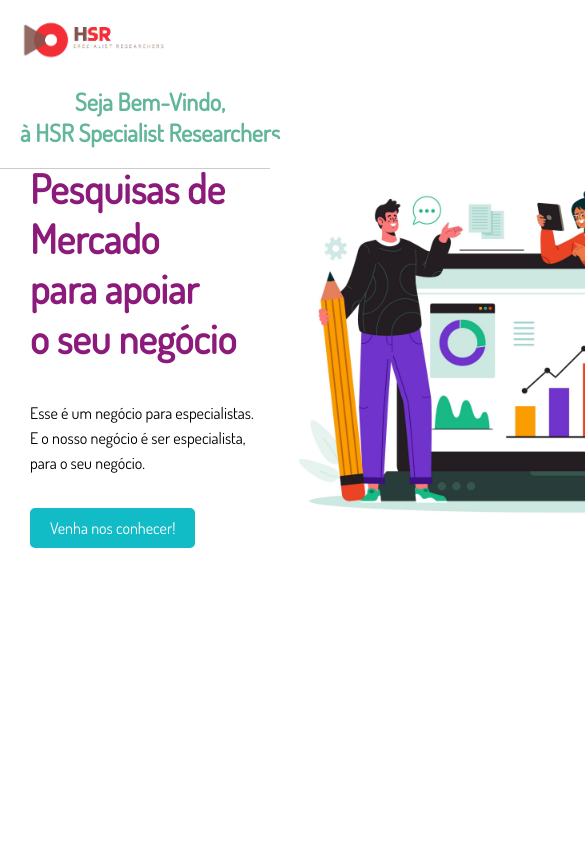
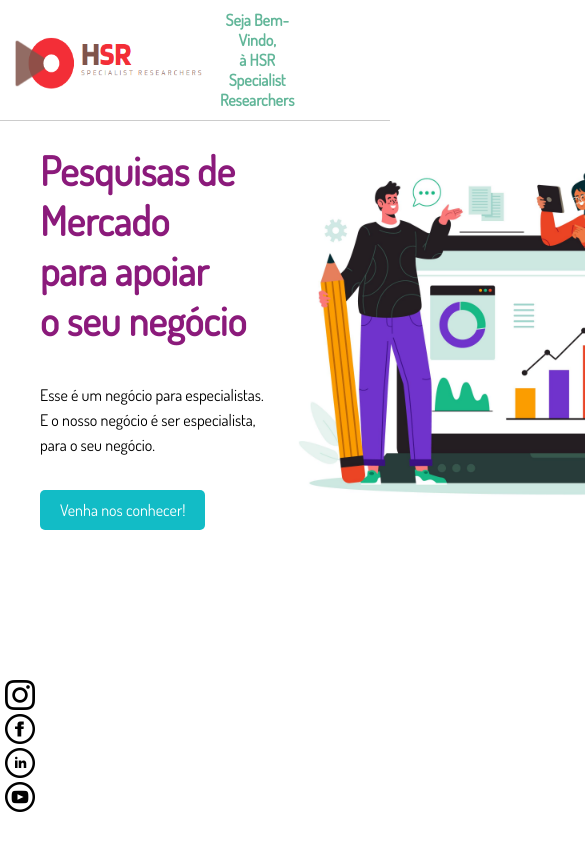
Before and after one commit to patriciamarpaulino/Teste-HSR, a plain HTML site: page index.html in a window 390 px wide. Shown: the top 844 px of the page, 585 px wide, since content can reach past the window. Drawn offline with Linux system fonts and the light colour scheme.

Commit message:
alteracao responsividade

```diff
--- a/index.html
+++ b/index.html
@@ -23,13 +23,15 @@
 
 <div class="content">
     <div class="image-container">
-        <img src="./img/image.jpg" alt="Imagem de Introdução">
+        <img src="./img/image.jpg" alt="Imagem de Introdução" class="responsive-image">
     </div>
     <div class="intro-text">
     <h2 class="subtitle">Pesquisas de Mercado <br>para apoiar<br> o seu negócio</h2>
     <p class="paragraph">Esse é um negócio para especialistas.</p>
     <p class="paragraph">E o nosso negócio é ser especialista,</p>
     <p class="paragraph"> para o seu negócio.</p>
+
+
 
     <a class="button" href="https://hsr.specialistresearchers.com.br" target="_blank">Venha nos conhecer!</a>
 </div>
--- a/styles.css
+++ b/styles.css
@@ -4,16 +4,17 @@
     box-sizing: border-box;
 }
 
-  @import url('https://fonts.googleapis.com/css2?family=Dosis:wght@300;400&display=swap');
+@import url('https://fonts.googleapis.com/css2?family=Dosis:wght@300;400&display=swap');
 
 body {
     margin: 0;
     padding: 0;
-    font-family: "Dosis",sans-serif;
+    font-family: "Dosis", sans-serif;
     background-color: #ffffff;
     overflow: hidden;
 
 }
+
 .header {
     display: flex;
     justify-content: space-between;
@@ -21,6 +22,7 @@ body {
     padding: 10px;
     border-bottom: 1px solid #ccc;
 }
+
 .logo img {
     margin-right: 10px;
     width: 200px;
@@ -31,27 +33,32 @@ body {
 .title {
     text-align: right;
     margin-right: 2px;
-    font-size: 12px;
+    font-size: 24px;
 }
 
-.title-text {
+.title-text  {
     color: #62b699;
     font-family: 'Dosis', sans-serif;
 
+
 }
+
 .content {
     padding: 20px;
 
 }
+
 .intro-text {
     padding: 20px;
     margin-top: -450px;
 }
+
 .subtitle {
     font-size: 40px;
     margin-bottom: 40px;
-    color:#8b1a7b
+    color: #8b1a7b
 }
+
 .paragraph {
     margin-bottom: 5px;
 }
@@ -65,6 +72,7 @@ body {
     border-radius: 5px;
     margin-top: 30px;
 }
+
 .social-icons {
     display: flex;
     justify-content: center;
@@ -74,11 +82,13 @@ body {
     margin-right: 1100px;
 
 }
+
 .social-icon {
     margin: 0 10px;
     width: 30px;
     height: 30px;
 }
+
 .image-container {
     text-align: center;
     margin-top: -20px;
@@ -98,6 +108,7 @@ body {
     margin-top: 10px;
     margin-left: 800px;
 }
+
 .pilares-container {
     display: flex;
     justify-content: space-between;
@@ -117,9 +128,10 @@ body {
     font-size: 18px;
     border-radius: 10px;
     cursor: pointer;
-    transition:background-color 0.3s  ease;
+    transition: background-color 0.3s ease;
 
 }
+
 .pilar-comprometimento:hover {
     background-color: #BCA5F6;
 }
@@ -131,15 +143,19 @@ body {
 .pilar-estrategia:hover {
     background-color: #F89FA0;
 }
+
 .pilar-estrutura:hover {
     background-color: #62b699;
 }
-.pilar-inovacao:hover{
+
+.pilar-inovacao:hover {
     background-color: #ffa500;
 }
+
 .pilares-container div:not(:last-child) {
     margin-right: 10px;
 }
+
 .pilar-especialista {
     background-color: #7DF39D;
 
@@ -151,16 +167,19 @@ body {
 }
 
 .pilar-inovacao {
-        background-color: #F89FA0;
+    background-color: #F89FA0;
 
 }
+
 .pilar-estrutura {
     background-color: #ffa500;
 }
+
 .pilar-estrategia {
     background-color: #BCA5F6;
 
 }
+
 .footer {
     margin-top: 30px;
     text-align: center;
@@ -170,63 +189,39 @@ body {
     overflow: hidden;
     max-width: 100%;
 }
+
 .footer a {
     color: white;
     text-decoration: none;
 }
+
 .footer a:hover {
     text-decoration: none;
 }
 
-/* Responsividade para telas*/
-@media (max-width: 768px) {
-    body {
-        overflow: auto; /* Restaura a rolagem para dispositivos menores */
-    }
 
+
+/*RESPONSIVIDADE PARA AS TELAS */
+@media only screen and (max-width: 320px) and (max-width: 768px) {
     .header {
-        flex-direction: column;
-        align-items: flex-start;
-        padding: 10px 20px;
-    }
+        width: 100%;
+}
+}
 
-    .logo img {
-        margin-right: 0;
-        margin-bottom: 10px;
-        width: 150px;
-        height: auto;
-        max-width: 100%;
-        max-height: 100%;
-    }
+.content img responsive-image {
+    display: none;
+}
 
-    .title {
-        text-align: center;
-        margin: 10px 0;
-    }
+.title-text {
+    color: #62b699;
+    font-family: 'Dosis', sans-serif;
+    text-align: center;
+    margin-right: 150px;
+    font-size: 16px;
 
-    .content {
-        padding: 10px;
-        margin-top: -30px;
-    }
+}
 
-    .image-container {
-        margin-top: -10px;
-    }
+.content {
+    padding: 20px;
 
-    .pilares-container {
-        flex-direction: column;
-        align-items: center;
-    }
-
-    .pilares-container div {
-        margin: 10px 0;
-    }
-
-    .social-icons {
-        margin-top: 20px;
-    }
-
-    .footer {
-        margin-top: 20px;
-    }
 }
```
